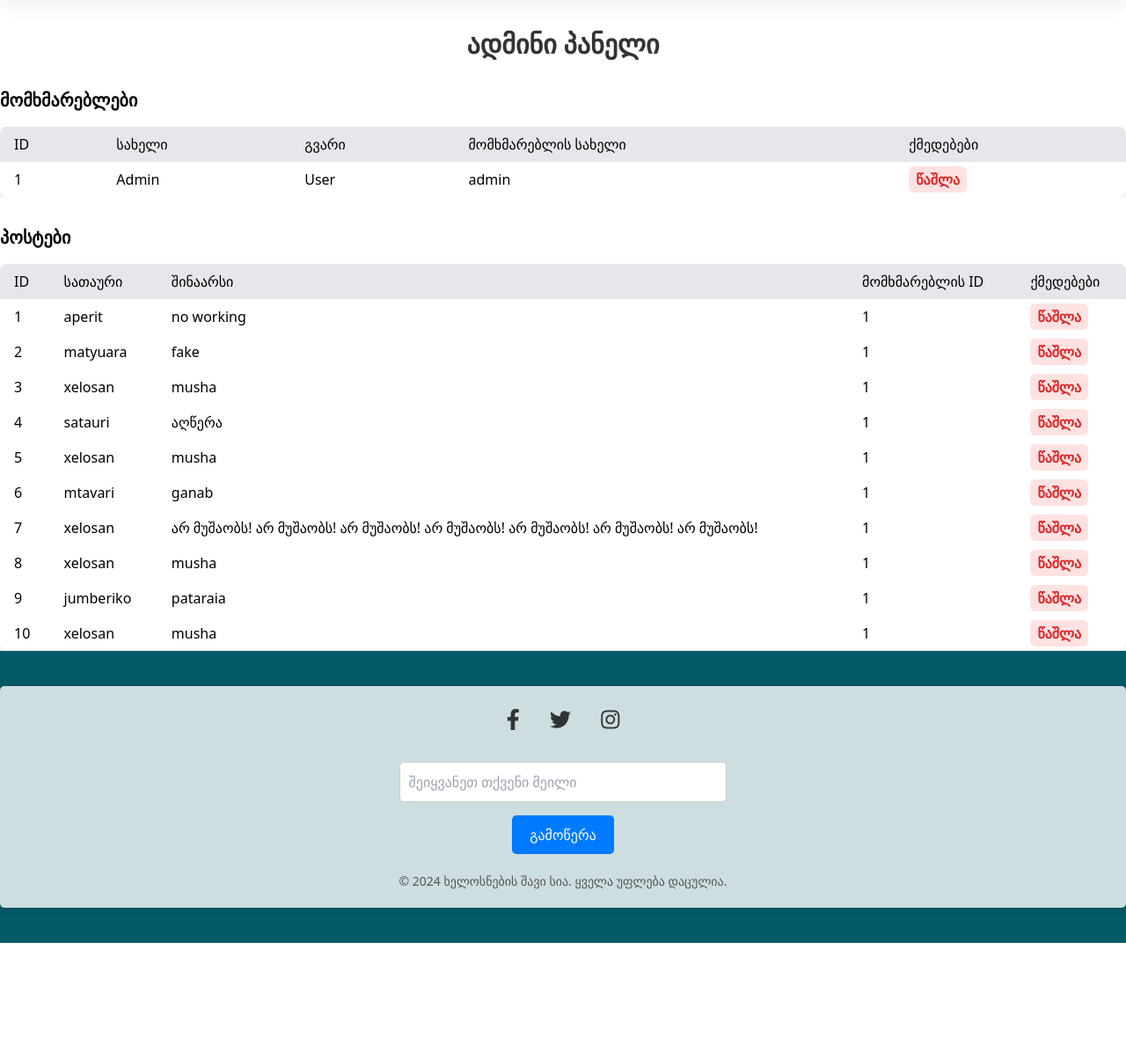
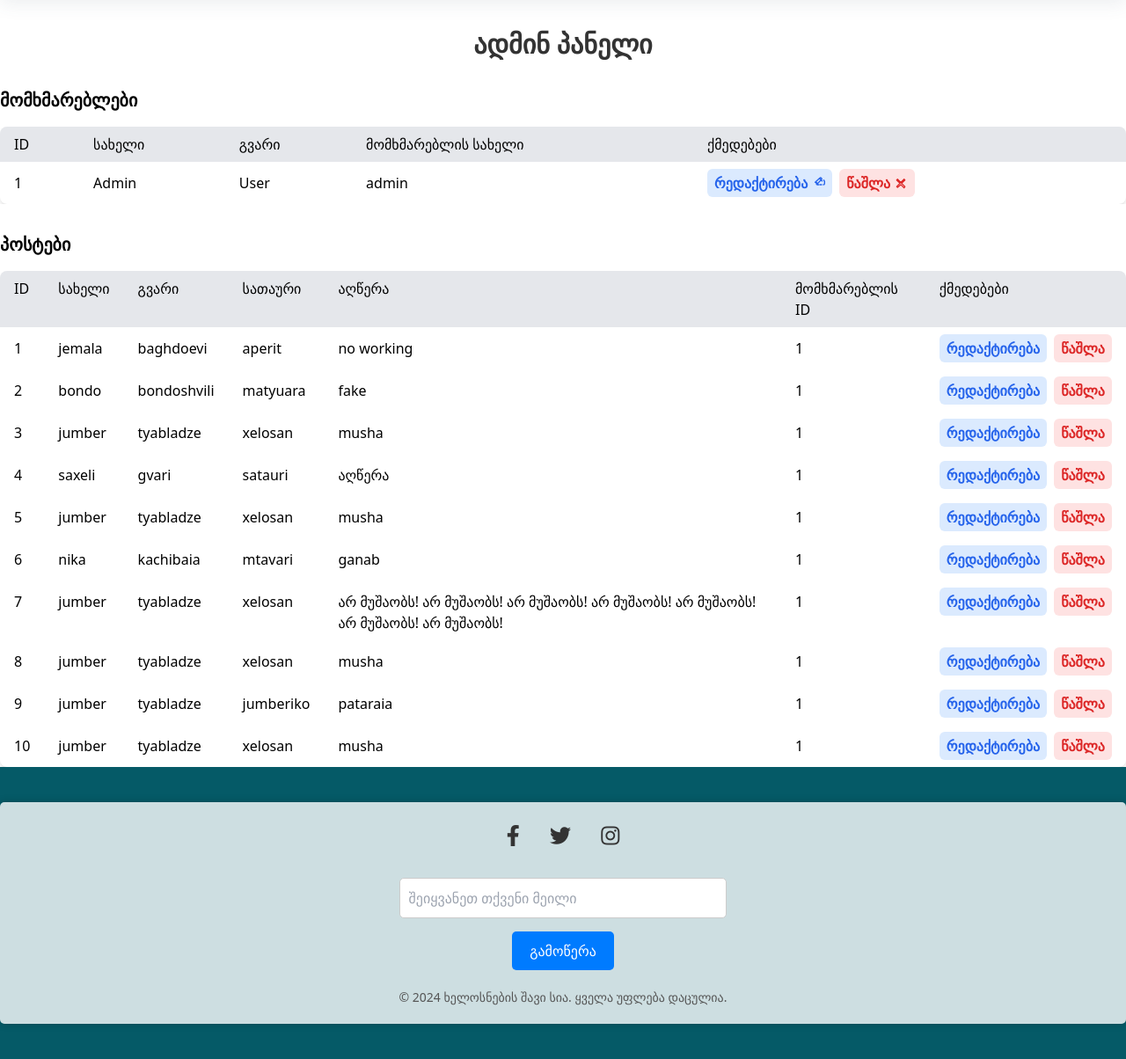
Before and after one commit to nikolozi2001/blackList, a Flask app: page /admin in a window 1280 px wide. Shown: the part 90-1294 px from the top of the page at 88% size. Before the commit the page ends 1162 px from the top, so only its background shows below. Run offline with Flask 3, Linux system fonts and the light colour scheme; a user stored in the database is signed in; data comes from the database, SQL or seed files in the repository; both versions use the stored data as it was after the commit.

Commit message:
add edit function

```diff
--- a/main.py
+++ b/main.py
@@ -4,7 +4,7 @@ from config import navigation_items
 from flask_sqlalchemy import SQLAlchemy
 from flask_session import Session
 from flask_wtf import FlaskForm
-from wtforms import StringField, PasswordField, SubmitField
+from wtforms import StringField, PasswordField, SubmitField, TextAreaField
 from wtforms.validators import DataRequired, Email, EqualTo, Length
 from functools import wraps
 from flask_migrate import Migrate
@@ -47,6 +47,21 @@ class Posts(db.Model):
 
     def __repr__(self):
         return f"Posts('{self.title}', '{self.content}')"
+
+
+class EditUserForm(FlaskForm):
+    name = StringField("სახელი", validators=[DataRequired()])
+    surname = StringField("გვარი", validators=[DataRequired()])
+    username = StringField("მომხმარებლის სახელი", validators=[DataRequired()])
+    submit = SubmitField("განახლება")
+
+
+class EditPostForm(FlaskForm):
+    name = StringField("სახელი", validators=[DataRequired()])
+    surname = StringField("გვარი", validators=[DataRequired()])
+    title = StringField("სათაური", validators=[DataRequired()])
+    content = TextAreaField("აღწერა", validators=[DataRequired()])
+    submit = SubmitField("რედაქტირება")
 
 
 def admin_required(f):
@@ -122,6 +137,41 @@ def delete_post(post_id):
         db.session.commit()
         flash("პოსტი წაშლილია", "success")
     return redirect(url_for("admin"))
+
+
+@app.route("/admin/edit_user/<int:user_id>", methods=["GET", "POST"])
+@admin_required
+def edit_user(user_id):
+    user = Users.query.get_or_404(user_id)
+    form = EditUserForm(obj=user)
+    if form.validate_on_submit():
+        user.name = form.name.data
+        user.surname = form.surname.data
+        user.username = form.username.data
+        db.session.commit()
+        flash("მომხმარებელი განახლებულია", "success")
+        return redirect(url_for("admin"))
+    return render_template(
+        "edit_user.html", form=form, navigation_items=navigation_items
+    )
+
+
+@app.route("/admin/edit_post/<int:post_id>", methods=["GET", "POST"])
+@admin_required
+def edit_post(post_id):
+    post = Posts.query.get_or_404(post_id)
+    form = EditPostForm(obj=post)
+    if form.validate_on_submit():
+        post.name = form.name.data
+        post.surname = form.surname.data
+        post.title = form.title.data
+        post.content = form.content.data
+        db.session.commit()
+        flash("პოსტი განახლებულია", "success")
+        return redirect(url_for("admin"))
+    return render_template(
+        "edit_post.html", form=form, navigation_items=navigation_items
+    )
 
 
 def login_required(f):
--- a/requirements.txt
+++ b/requirements.txt
@@ -1,15 +1,18 @@
+alembic==1.13.2
 blinker==1.8.2
 cachelib==0.13.0
 click==8.1.7
 colorama==0.4.6
 Flask==3.0.3
 Flask-Login==0.6.3
+Flask-Migrate==4.0.7
 Flask-Session==0.8.0
 Flask-SQLAlchemy==3.1.1
 Flask-WTF==1.2.1
 greenlet==3.0.3
 itsdangerous==2.2.0
 Jinja2==3.1.4
+Mako==1.3.5
 MarkupSafe==2.1.5
 msgspec==0.18.6
 SQLAlchemy==2.0.31
--- a/static/style/main.css
+++ b/static/style/main.css
@@ -893,6 +893,11 @@ input[type="submit"] {
     width: 30%;
 }
 
+.w-100 {
+    width: 100% !important;
+    padding: 10px 20px !important;
+}
+
 a {
     text-decoration: none;
     color: var(--shss);
--- a/static/style/output.css
+++ b/static/style/output.css
@@ -648,16 +636,12 @@ video {
   margin-top: 1rem;
 }
 
-.mb-2 {
-  margin-bottom: 0.5rem;
+.mt-6 {
+  margin-top: 1.5rem;
 }
 
-.mb-6 {
-  margin-bottom: 1.5rem;
-}
-
-.mt-6 {
-  margin-top: 1.5rem;
+.ml-1 {
+  margin-left: 0.25rem;
 }
 
 .block {
@@ -688,33 +672,46 @@ video {
   height: 100%;
 }
 
-.w-auto {
-  width: auto;
+.h-4 {
+  height: 1rem;
 }
 
 .w-3 {
   width: 0.75rem;
 }
 
+.w-auto {
+  width: auto;
+}
+
 .w-full {
   width: 100%;
+}
+
+.w-96 {
+  width: 24rem;
+}
+
+.w-80 {
+  width: 20rem;
+}
+
+.w-4 {
+  width: 1rem;
 }
 
 .min-w-full {
   min-width: 100%;
 }
 
-.-translate-y-1\/2 {
-  --tw-translate-y: -50%;
-  transform: translate(var(--tw-translate-x), var(--tw-translate-y)) rotate(var(--tw-rotate)) skewX(var(--tw-skew-x)) skewY(var(--tw-skew-y)) scaleX(var(--tw-scale-x)) scaleY(var(--tw-scale-y));
+.cursor-pointer {
+  cursor: pointer;
 }
 
-.transform {
-  transform: translate(var(--tw-translate-x), var(--tw-translate-y)) rotate(var(--tw-rotate)) skewX(var(--tw-skew-x)) skewY(var(--tw-skew-y)) scaleX(var(--tw-scale-x)) scaleY(var(--tw-scale-y));
-}
-
-.cursor-pointer {
-  cursor: pointer;
+.appearance-none {
+  -webkit-appearance: none;
+     -moz-appearance: none;
+          appearance: none;
 }
 
 .flex-wrap {
@@ -735,6 +732,12 @@ video {
   margin-bottom: calc(1rem * var(--tw-space-y-reverse));
 }
 
+.space-x-2 > :not([hidden]) ~ :not([hidden]) {
+  --tw-space-x-reverse: 0;
+  margin-right: calc(0.5rem * var(--tw-space-x-reverse));
+  margin-left: calc(0.5rem * calc(1 - var(--tw-space-x-reverse)));
+}
+
 .overflow-hidden {
   overflow: hidden;
 }
@@ -825,9 +828,24 @@ video {
   padding: 1.5rem;
 }
 
+.px-2 {
+  padding-left: 0.5rem;
+  padding-right: 0.5rem;
+}
+
 .px-4 {
   padding-left: 1rem;
   padding-right: 1rem;
+}
+
+.py-1 {
+  padding-top: 0.25rem;
+  padding-bottom: 0.25rem;
+}
+
+.py-12 {
+  padding-top: 3rem;
+  padding-bottom: 3rem;
 }
 
 .py-2 {
@@ -835,24 +853,9 @@ video {
   padding-bottom: 0.5rem;
 }
 
-.px-2 {
-  padding-left: 0.5rem;
-  padding-right: 0.5rem;
-}
-
-.py-1 {
-  padding-top: 0.25rem;
-  padding-bottom: 0.25rem;
-}
-
 .px-3 {
   padding-left: 0.75rem;
   padding-right: 0.75rem;
-}
-
-.py-12 {
-  padding-top: 3rem;
-  padding-bottom: 3rem;
 }
 
 .pb-3 {
@@ -929,9 +946,9 @@ video {
   color: rgb(133 77 14 / var(--tw-text-opacity));
 }
 
-.text-gray-800 {
+.text-blue-600 {
   --tw-text-opacity: 1;
-  color: rgb(31 41 55 / var(--tw-text-opacity));
+  color: rgb(37 99 235 / var(--tw-text-opacity));
 }
 
 .text-white {
--- a/templates/admin.html
+++ b/templates/admin.html
@@ -1,7 +1,7 @@
 {% extends "base.html" %}
 {% block content %}
 <div class="container mx-auto">
-    <h2 class="text-3xl font-bold text-center my-8">ადმინი პანელი</h2>
+    <h2 class="text-3xl font-bold text-center my-8">ადმინ პანელი</h2>
 
     <!-- Users Section -->
     <section class="mb-8">
@@ -24,10 +24,35 @@
                         <td class="py-2 px-4">{{ user.name }}</td>
                         <td class="py-2 px-4">{{ user.surname }}</td>
                         <td class="py-2 px-4">{{ user.username }}</td>
-                        <td class="py-2 px-4">
+                        <!-- <td class="py-2 px-4 flex space-x-2">
+                            <a href="{{ url_for('edit_user', user_id=user.id) }}"
+                                class="text-blue-600 hover:text-blue-800 px-2 py-1 rounded-md bg-blue-100 hover:bg-blue-200">რედაქტირება</a>
                             <a href="{{ url_for('delete_user', user_id=user.id) }}"
                                 class="text-red-600 hover:text-red-800 px-2 py-1 rounded-md bg-red-100 hover:bg-red-200">წაშლა</a>
+                        </td> -->
+                        <td class="py-2 px-4 flex space-x-2">
+                            <a href="{{ url_for('edit_user', user_id=user.id) }}"
+                                class="text-blue-600 hover:text-blue-800 px-2 py-1 rounded-md bg-blue-100 hover:bg-blue-200 flex items-center">
+                                რედაქტირება
+                                <svg class="w-4 h-4 ml-1" fill="none" stroke="currentColor" viewBox="0 0 24 24"
+                                    xmlns="http://www.w3.org/2000/svg">
+                                    <path stroke-linecap="round" stroke-linejoin="round" stroke-width="2"
+                                        d="M15.232 5.232l3.536 3.536M9 11l2 2 6.536-6.536a2 2 0 00-2.828-2.828L9 9l-2 2zm0 0v2a2 2 0 002 2h2m2 0h3m3 0a2 2 0 002-2v-3.5m0 0L21.768 7.232">
+                                    </path>
+                                </svg>
+                            </a>
+                            <a href="{{ url_for('delete_user', user_id=user.id) }}"
+                                class="text-red-600 hover:text-red-800 px-2 py-1 rounded-md bg-red-100 hover:bg-red-200 flex items-center">
+                                წაშლა
+                                <svg class="w-4 h-4 ml-1" fill="none" stroke="currentColor" viewBox="0 0 24 24"
+                                    xmlns="http://www.w3.org/2000/svg">
+                                    <path stroke-linecap="round" stroke-linejoin="round" stroke-width="2"
+                                        d="M19 7l-1.414-1.414L12 11.172 6.414 5.586 5 7l5.586 5.586L5 18.172l1.414 1.414L12 14.828l5.586 5.586L19 18.172l-5.586-5.586L19 7z">
+                                    </path>
+                                </svg>
+                            </a>
                         </td>
+
                     </tr>
                     {% endfor %}
                 </tbody>
@@ -43,8 +68,10 @@
                 <thead class="bg-gray-200 text-left">
                     <tr>
                         <th class="py-2 px-4">ID</th>
+                        <th class="py-2 px-4">სახელი</th>
+                        <th class="py-2 px-4">გვარი</th>
                         <th class="py-2 px-4">სათაური</th>
-                        <th class="py-2 px-4">შინაარსი</th>
+                        <th class="py-2 px-4">აღწერა</th>
                         <th class="py-2 px-4">მომხმარებლის ID</th>
                         <th class="py-2 px-4">ქმედებები</th>
                     </tr>
@@ -53,10 +80,14 @@
                     {% for post in posts %}
                     <tr>
                         <td class="py-2 px-4">{{ post.id }}</td>
+                        <td class="py-2 px-4">{{ post.name }}</td>
+                        <td class="py-2 px-4">{{ post.surname }}</td>
                         <td class="py-2 px-4">{{ post.title }}</td>
                         <td class="py-2 px-4">{{ post.content }}</td>
                         <td class="py-2 px-4">{{ post.user_id }}</td>
-                        <td class="py-2 px-4">
+                        <td class="py-2 px-4 flex space-x-2">
+                            <a href="{{ url_for('edit_post', post_id=post.id) }}"
+                                class="text-blue-600 hover:text-blue-800 px-2 py-1 rounded-md bg-blue-100 hover:bg-blue-200">რედაქტირება</a>
                             <a href="{{ url_for('delete_post', post_id=post.id) }}"
                                 class="text-red-600 hover:text-red-800 px-2 py-1 rounded-md bg-red-100 hover:bg-red-200">წაშლა</a>
                         </td>
--- a/templates/base.html
+++ b/templates/base.html
@@ -10,7 +10,7 @@
     <link rel="stylesheet" type="text/css" href="{{ url_for('static', filename='style/main.css') }}">
     <link rel="stylesheet" type="text/css" href="{{ url_for('static', filename='style/fonts.css') }}">
     <link rel="stylesheet" type="text/css" href="{{ url_for('static', filename='style/responsive.css') }}">
-    <link rel="shortcut icon" type="image/x-icon" href="../static/images/logo.png">
+    <link rel="shortcut icon" type="image/x-icon" href="{{ url_for('static', filename='images/logo.png') }}">
     <link rel="stylesheet" href="https://cdnjs.cloudflare.com/ajax/libs/font-awesome/5.15.3/css/all.min.css">
 </head>
 
@@ -18,7 +18,8 @@
     <header class="header">
         <nav>
             <div class="logo">
-                <a href="/"><img class="main_logo" src="../static/images/logo.png" alt="ლოგო"> ხელოსნების შავი სია</a>
+                <a href="/"><img class="main_logo" src="{{ url_for('static', filename='images/logo.png') }}" alt="ლოგო">
+                    ხელოსნების შავი სია</a>
             </div>
             <input type="checkbox" id="menu-toggle">
             <label for="menu-toggle" class="menu-icon">&#9776;</label>
```
Also changed, not shown: other parts of static/style/output.css (+76 -60 lines), templates/edit_post.html (added, +33 -0 lines), templates/edit_user.html (added, +29 -0 lines), instance/blackList.db, 1 other file.
